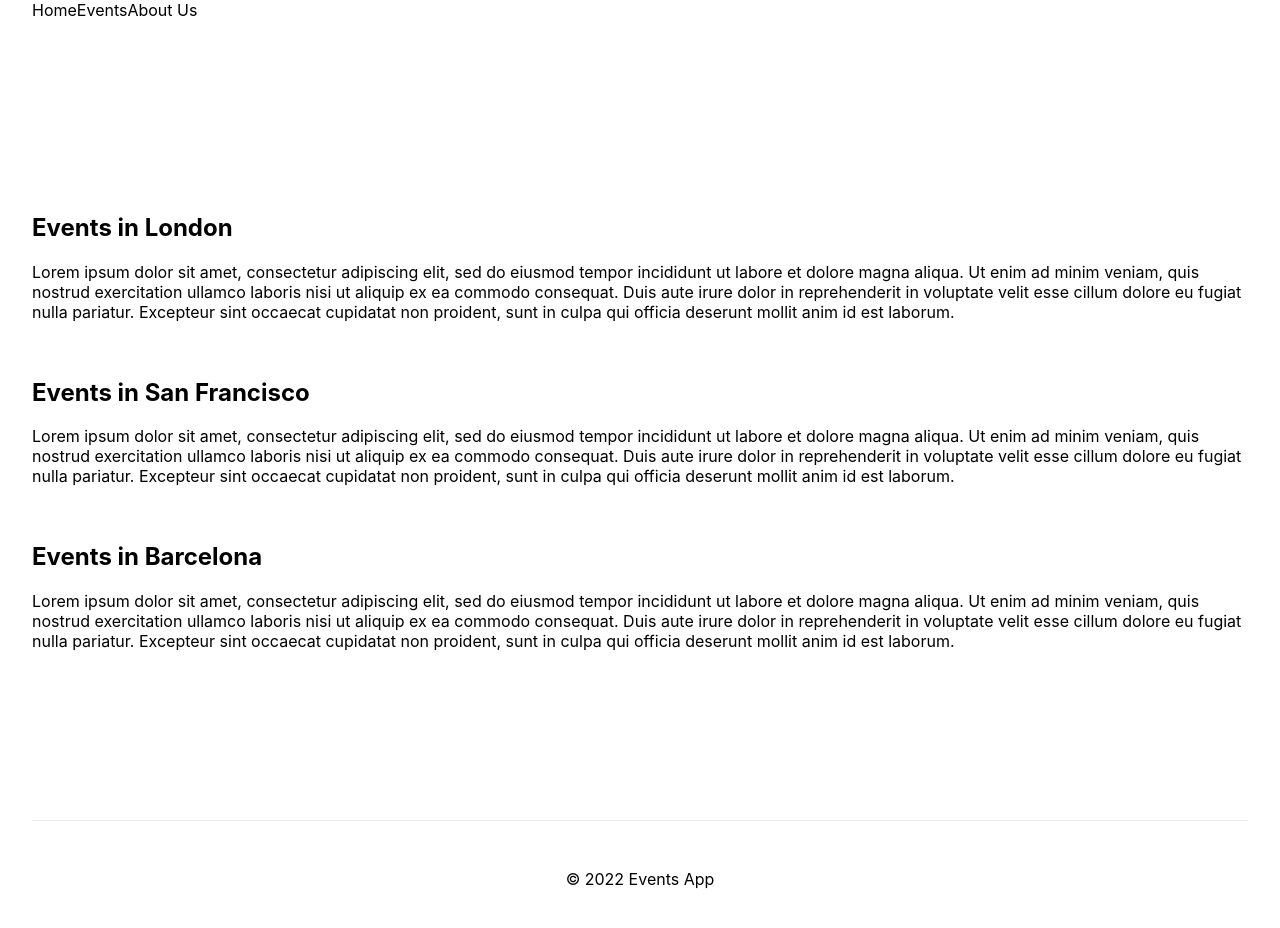
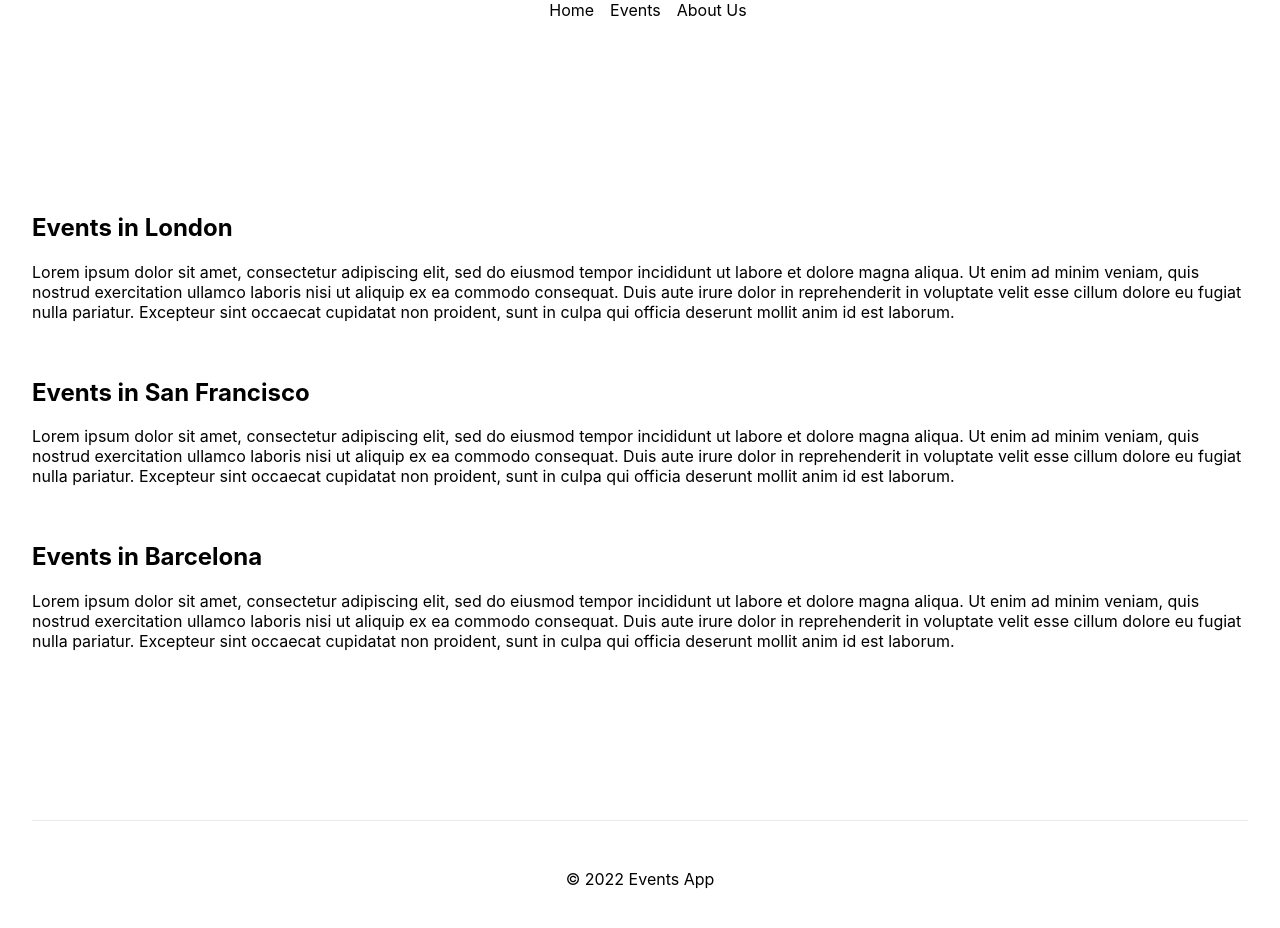
Before and after one commit to JohnXander/events-app, a Next.js app: page / in a window 1280 px wide. Shown: the top 928 px of the page. Built offline with nearby package versions, Linux system fonts and the light colour scheme.

Commit message:
fix navbar style

```diff
--- a/pages/index.js
+++ b/pages/index.js
@@ -1,5 +1,4 @@
 import Head from 'next/head'
-import Image from 'next/image'
 import styles from '../styles/Home.module.css'
 
 export default function Home() {
@@ -11,8 +10,8 @@ export default function Home() {
         <link rel="icon" href="/favicon.ico" />
       </Head>
 
-      <header>
-        <nav>
+      <header className={styles.nav_container}>
+        <nav className={styles.nav}>
           <img src="" alt="" />
           <a href="/">Home</a>
           <a href="/events">Events</a>
--- a/styles/Home.module.css
+++ b/styles/Home.module.css
@@ -1,5 +1,15 @@
 .container {
   padding: 0 2rem;
+}
+
+.nav_container {
+  display: flex;
+  justify-content: center;
+}
+
+.nav{
+  display: flex;
+  gap: 1rem;
 }
 
 .main {
```
